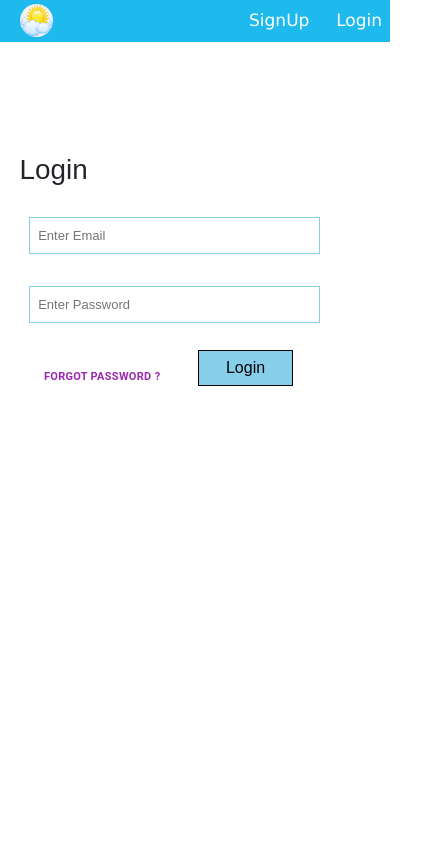
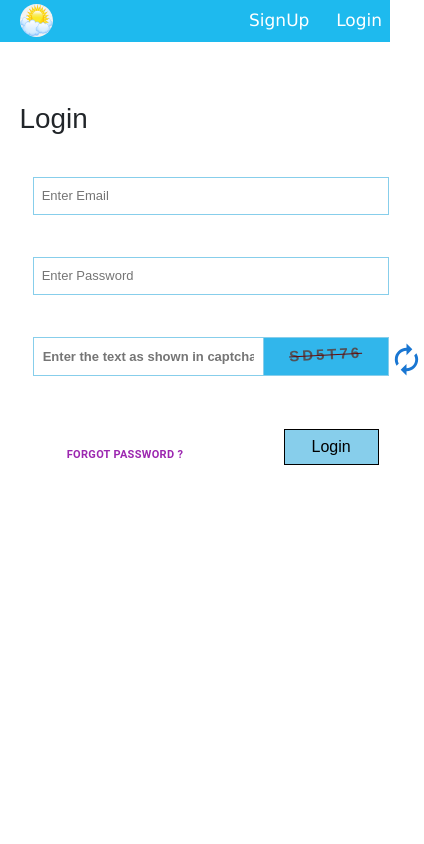
Before and after one commit to kkpweb023/mern, a React (Create React App) app: page /mern/login in a window 390 px wide. Shown: the top 844 px of the page, 424 px wide, since content can reach past the window. Built offline with nearby package versions, Linux system fonts and the light colour scheme.

Commit message:
captcha  commit

```diff
--- a/src/Components/Login/ForgotPass/ForgotPass.css
+++ b/src/Components/Login/ForgotPass/ForgotPass.css
@@ -77,7 +77,4 @@
         width: 80%;
     }
 
-
-
-
 }
--- a/src/Components/Login/Login.css
+++ b/src/Components/Login/Login.css
@@ -1,100 +1,81 @@
-.Login{
-
+.Login {
   font-family: Arial, Helvetica, sans-serif;
   position: absolute;
-    top:15%;
-    left:25%;
+  top: 10%;
+  left: 25%;
   display: block;
-
 }
 
-.Login >input{
-
+.Login > input {
   display: block;
-    margin-top:16%;
-    margin-bottom: 20px;
-    margin-left:18%;
+  margin-top: 14%;
+  margin-left: 18%;
   outline: none;
   border: 1px solid skyblue;
-    padding:8px;
+  padding: 8px;
   font-size: 13px;
-    width: 200%;
+  width: 150%;
 }
 
-.Login >input:focus{
+.Login > input:focus {
   border: 2px solid rgb(19, 128, 172);
 }
 
-
-.log_btn{
-
+.log_btn {
   background-color: skyblue;
   color: black;
   box-sizing: border-box;
-    padding:5px 27px;
+  padding: 5px 27px;
   cursor: pointer;
   border: 1px solid black;
   outline: none;
   position: absolute;
-    top:210px;
-    left:155%;
+  top: 310px;
+  left: 122%;
   display: flex;
 }
 
-.log_btn:hover{
-
+.log_btn:hover {
   background-color: rgb(229, 232, 233);
   color: rgb(9, 108, 138);
   border: 2px solid skyblue;
 }
 
-
-
-
-
-
-@media(max-width:620px) {
-
-    .Login{
-        left:20%;
+@media (max-width: 670px) {
+  .Login {
+    left: 10%;
     display: block;
   }
 
-    .Login >input{
-        margin-top:16%;
+  .Login > input {
+    margin-top: 16%;
     margin-bottom: 20px;
-        margin-left:16%;
-        padding:8px;
+    margin-left: 20%;
+    padding: 8px;
     font-size: 13px;
-        width:180%;
-    }
-
-    .log_btn{
-        position: relative;
-        top:-20px;
-        left: 130%;
-    }
-
-
-}
-
-
-@media(max-width:500px) {
-
-    .Login{
-        left:5%;
-    }
-
-    .Login >input{
-        margin-left:5%;
     width: 150%;
   }
 
-    .log_btn{
+  .log_btn {
     position: relative;
-        top:-20px;
-        left:92%;
+    top: -20px;
+    left: 130%;
+  }
 }
 
+@media (max-width: 540px) {
+  .Login {
+    left: 5%;
+  }
 
+  .Login > input {
+    margin-left: 5%;
+    width: 135%;
   }
+
+  .log_btn {
+    position: relative;
+    top: -20px;
+    left: 100%;
+  }
+}
--- a/src/Components/Login/Login.js
+++ b/src/Components/Login/Login.js
@@ -3,6 +3,7 @@ import React, { useEffect, useState } from 'react'
 import { useNavigate } from 'react-router-dom';
 import './Login.css';
 import { Button } from '@mui/material';
+import Random from './Random/Random';
 
 
 let link = 'https://wild-puce-dove-hose.cyclic.app/login' || 'http://localhost:4000/login';
@@ -15,13 +16,21 @@ const Login = () => {
     const [pass, setPass] = useState('');
     let [isLoading, setLoading] = useState(false);
 
+    const [aplhNum, setaplhNum] = useState("");
+    const [num, setNum] = useState("SD5T76");
+
+
     useEffect(() => {
         const auth = localStorage.getItem('user');
         auth ? navigate('/') : navigate('/login');
-
     }, [navigate])
 
+
     function handleLogin() {
+
+        if (num !== aplhNum) {
+            alert("Captcha not matched")
+        } else {
 
             setLoading(true);
 
@@ -29,21 +38,16 @@ const Login = () => {
                 email: email,
                 password: pass
             }).then((result) => {
-
+                setLoading(false);
                 if (result.data.name) {
                     localStorage.setItem('user', JSON.stringify(result.data));
-                setLoading(false);
                     navigate('/');
                 } else {
-
-                alert("Please Signup");
-                navigate('/signup');
+                    alert("Please Enter correct email id and password");
                 }
-
             }).catch((error) => alert("! Login failed try again"));
         }
-
-
+    }
 
     function handlePass() {
         navigate('/forgotPass');
@@ -67,12 +71,14 @@ const Login = () => {
                 onChange={(e) => setPass(e.target.value)}
             />
 
+            <Random aplhNum={aplhNum} setaplhNum={setaplhNum} num={num} setNum={setNum} />
+
             <Button color="secondary" size="small"
                 style={{
                     fontSize: "11px",
                     fontWeight: "bold",
                     position: "relative",
-                    left: "10%",
+                    left: "16%",
                     top: "20px"
                 }}
                 onClick={handlePass}
@@ -82,9 +88,9 @@ const Login = () => {
                 className='log_btn'
                 onClick={handleLogin}
             >
-                { isLoading ?
+                {isLoading ?
                     <span><i className="fa fa-refresh fa-spin fa-fw"></i></span>
-                    :""
+                    : ""
                 } Login </button>
         </div>
     )
--- /dev/null
+++ b/src/Components/Login/Random/Random.css
@@ -0,0 +1,76 @@
+.random_div > label {
+  display: block;
+  margin-top: 16%;
+  margin-bottom: 20px;
+  margin-left: 18%;
+  border: 1px solid skyblue;
+  font-size: 13px;
+  width: 150%;
+  background-color: rgb(49, 182, 235);
+}
+
+.random_div > label > input {
+  border: none;
+  border-right: 1px solid skyblue;
+  outline: none;
+  padding: 9px;
+  font-size: 13px;
+  width: 65%;
+  font-weight: bold;
+}
+
+.alpha_Num {
+  display: inline-block;
+  padding: 6px 0px 0px 25px;
+  font-weight: 900;
+  letter-spacing:3px;
+  width: 68px;
+  color: rgb(81, 81, 87);
+  transform: rotate(-3deg);
+  z-index: 99;
+  text-decoration-line: line-through;
+  text-decoration-color: rgb(99, 11, 11);
+  font-size: 15px;
+}
+
+.captcha {
+  position: absolute;
+  right: -84%;
+  bottom: 50px;
+  font-size: 30px;
+  cursor: pointer;
+}
+
+.captcha > .Icon {
+  transform: rotate(0deg);
+  transition: all 1.2s;
+}
+
+.captcha > .Icon:active {
+  transform: rotate(150deg);
+}
+
+@media (max-width: 670px) {
+  .random_div > label {
+    margin-bottom: 0px;
+  }
+
+  .captcha {
+    position: relative;
+    right: -170%;
+    bottom: 44px;
+  }
+}
+
+@media (max-width: 540px) {
+  .random_div > label {
+    margin-left: 5%;
+    width: 135%;
+  }
+
+  .captcha {
+    position: relative;
+    right: -140%;
+    bottom: 42px;
+  }
+}
--- /dev/null
+++ b/src/Components/Login/Random/Random.js
@@ -0,0 +1,35 @@
+import React from 'react';
+import './Random.css';
+import AutorenewIcon from '@mui/icons-material/Autorenew';
+
+
+const Random = (props) => {
+
+    function handleCaptcha() {
+        props.setNum(Math.random().toString(36).substring(2, 8).toUpperCase());
+    }
+
+    return (
+        <div className='random_div'>
+            <label>
+                <input type={'text'}
+                    placeholder='Enter the text as shown in captcha'
+                    onChange={(e) => props.setaplhNum(e.target.value)}
+                    value={props.aplhNum}
+                    maxLength={6}
+                />
+                <span className='alpha_Num'>{props.num}</span>
+            </label>
+
+            <span className='captcha'>
+                <AutorenewIcon
+                    sx={{ fontSize: 35 }}
+                    color={"primary"}
+                    className="Icon"
+                    onClick={handleCaptcha}
+                ></AutorenewIcon>
+            </span>
+        </div>
+    )
+}
+export default Random;
```
Also changed, not shown: src/Images/500.png (added). Lines whose indentation alone changed are shown as unchanged.
